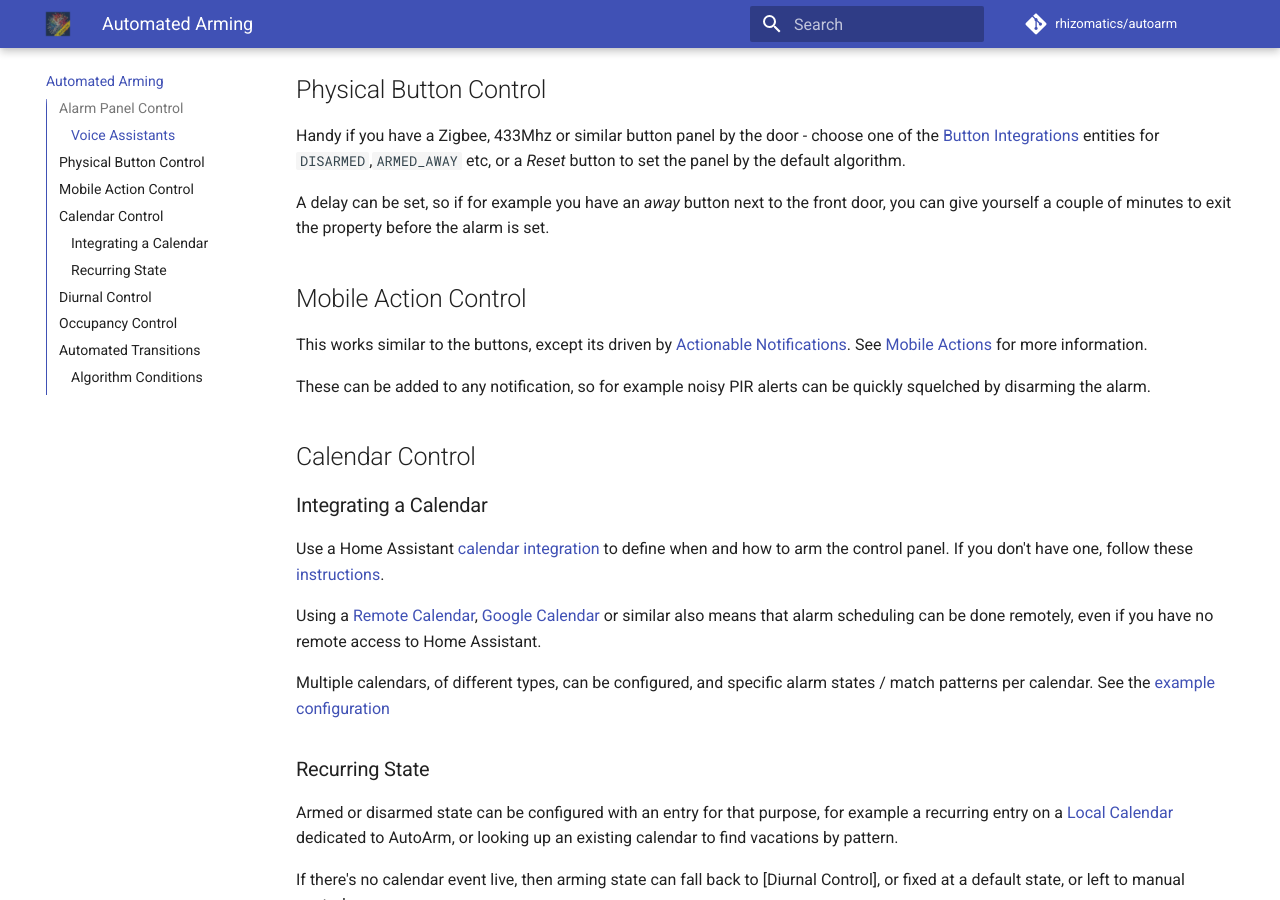
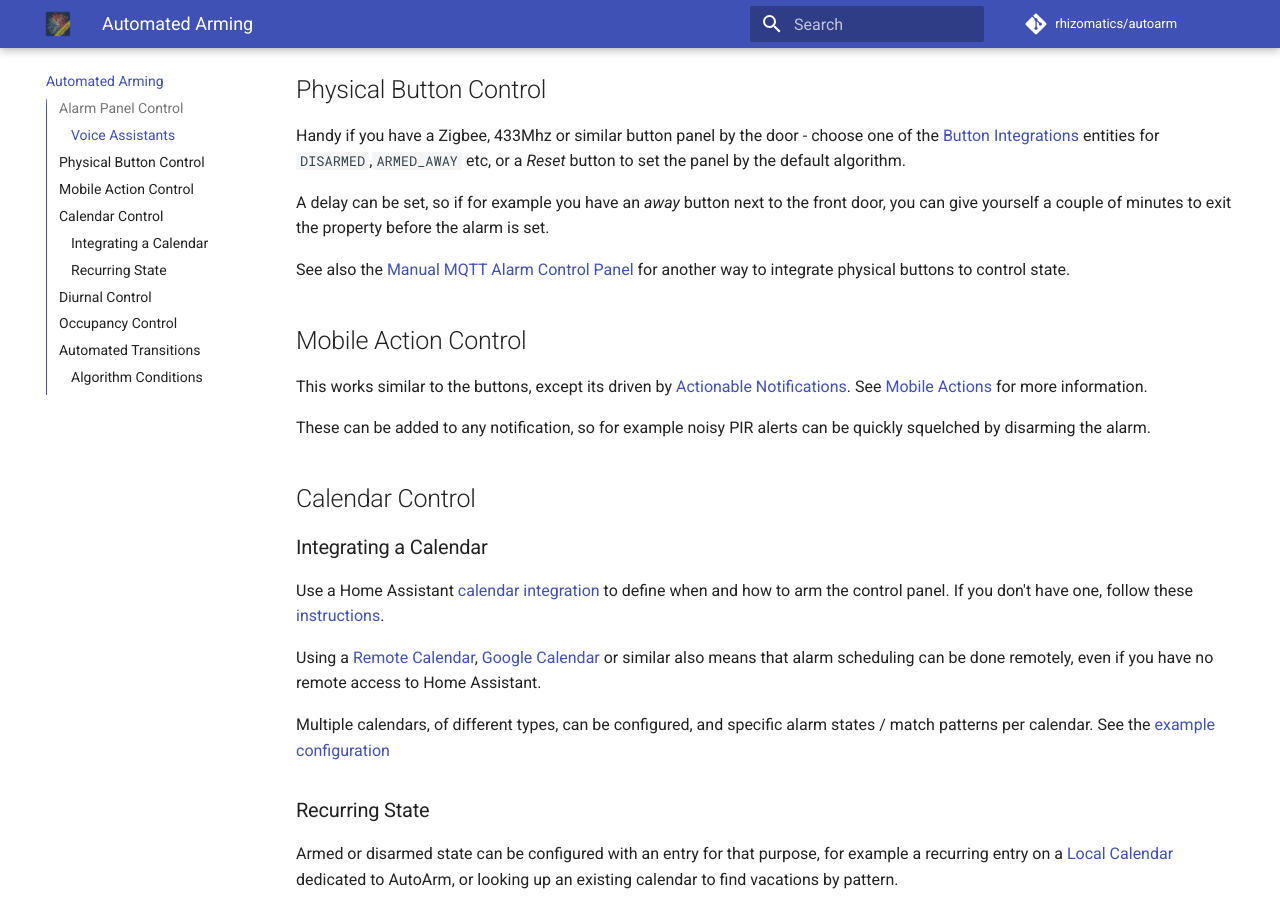
Before and after one commit to rhizomatics/autoarm, an MkDocs documentation site: the page built from docs/automated_arming.md, in a window 1280 px wide and 900 px high, scrolled down 653 px. Built offline with MkDocs 1.6.1 and Material for MkDocs 9.7.7, drawn with Linux system fonts in a browser that asks for light colours; plug-ins that fetch from the network failed and are left out; comment, search, counter and statistics services are not loaded.

Commit message:
test improvements, attempt to integration test mqtt panel

```diff
--- a/docs/automated_arming.md
+++ b/docs/automated_arming.md
@@ -25,8 +25,10 @@ Handy if you have a Zigbee, 433Mhz or similar button panel by the door - choose
 [Button Integrations](https://www.home-assistant.io/integrations/?cat=button) entities
 for `DISARMED`,`ARMED_AWAY` etc, or a *Reset* button to set the panel by the default algorithm.
 
-A delay can be set, so if for example you have an *away* button next to the front door, you can give yourself
-a couple of minutes to exit the property before the alarm is set.
+A delay can be set, so if for example you have an *away* button next to the front door, you can give yourself a couple of minutes to exit the property before the alarm is set.
+
+See also the [Manual MQTT Alarm Control Panel](https://www.home-assistant.io/integrations/manual_mqtt/)
+for another way to integrate physical buttons to control state.
 
 ## Mobile Action Control
 
@@ -144,7 +146,7 @@ with other Jinja2 features and Home Assistant extras, including AND/OR/NOT logic
 | occupied_daytime_state     | str             | Default state for occupied in day time                   |
 
 [CalendarEvent]: https://github.com/home-assistant/core/blob/56a71e6798ada65e9c99f92f64bd4168e98b935b/homeassistant/components/calendar/__init__.py#L364
-[Alarm Control Panel Integrations]: https://www.home-assistant.io/integrations/alarm_control_panel/
+[Alarm Control Panel Integrations]: https://www.home-assistant.io/integrations/?search=alarm+control+panel
 [Conditions]: https://www.home-assistant.io/docs/scripts/conditions/
 [HACS]: https://hacs.xyz
 [Button Integration]: https://www.home-assistant.io/integrations/button/
```
Also changed, not shown: README.md (+1 -1 lines), 6 other files.
